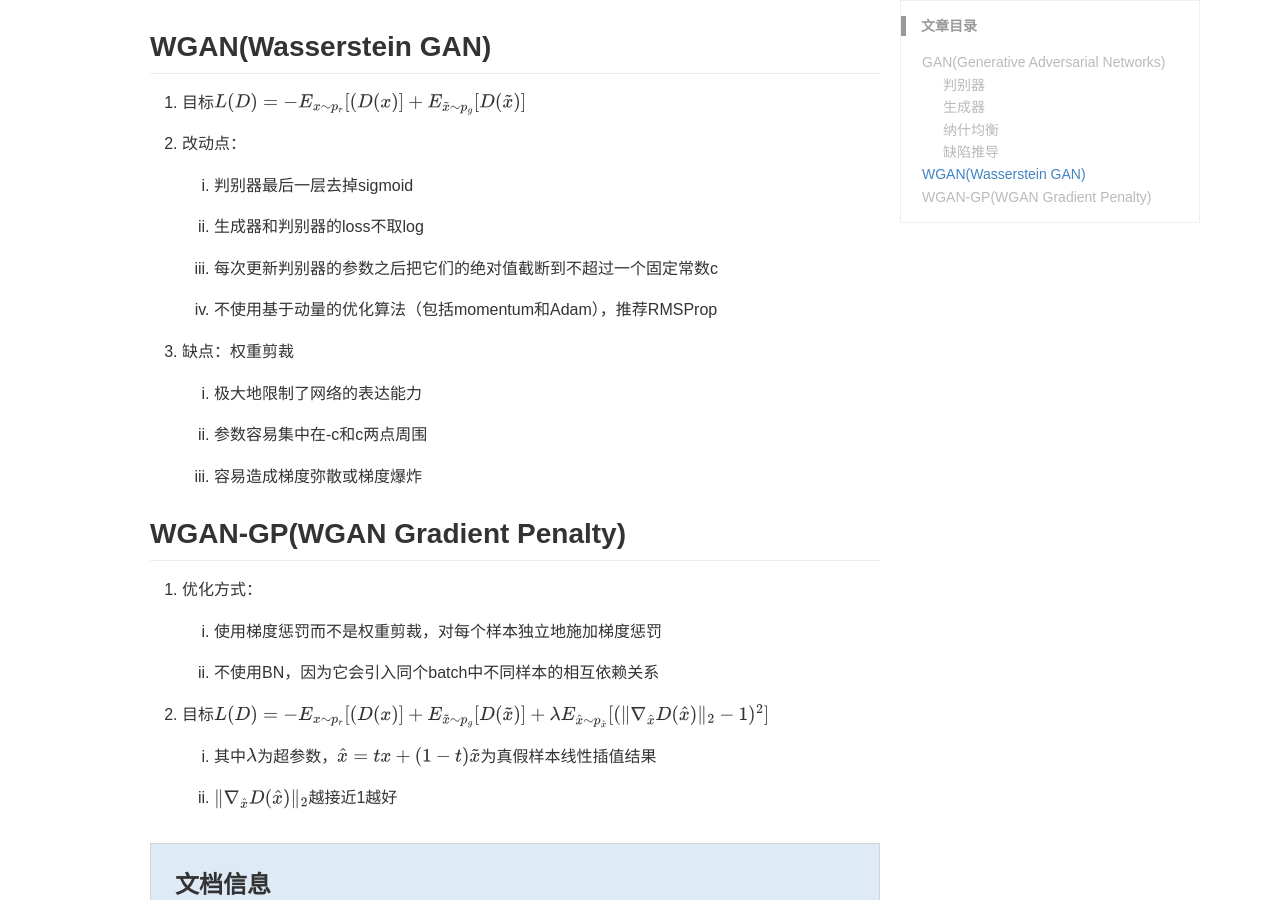
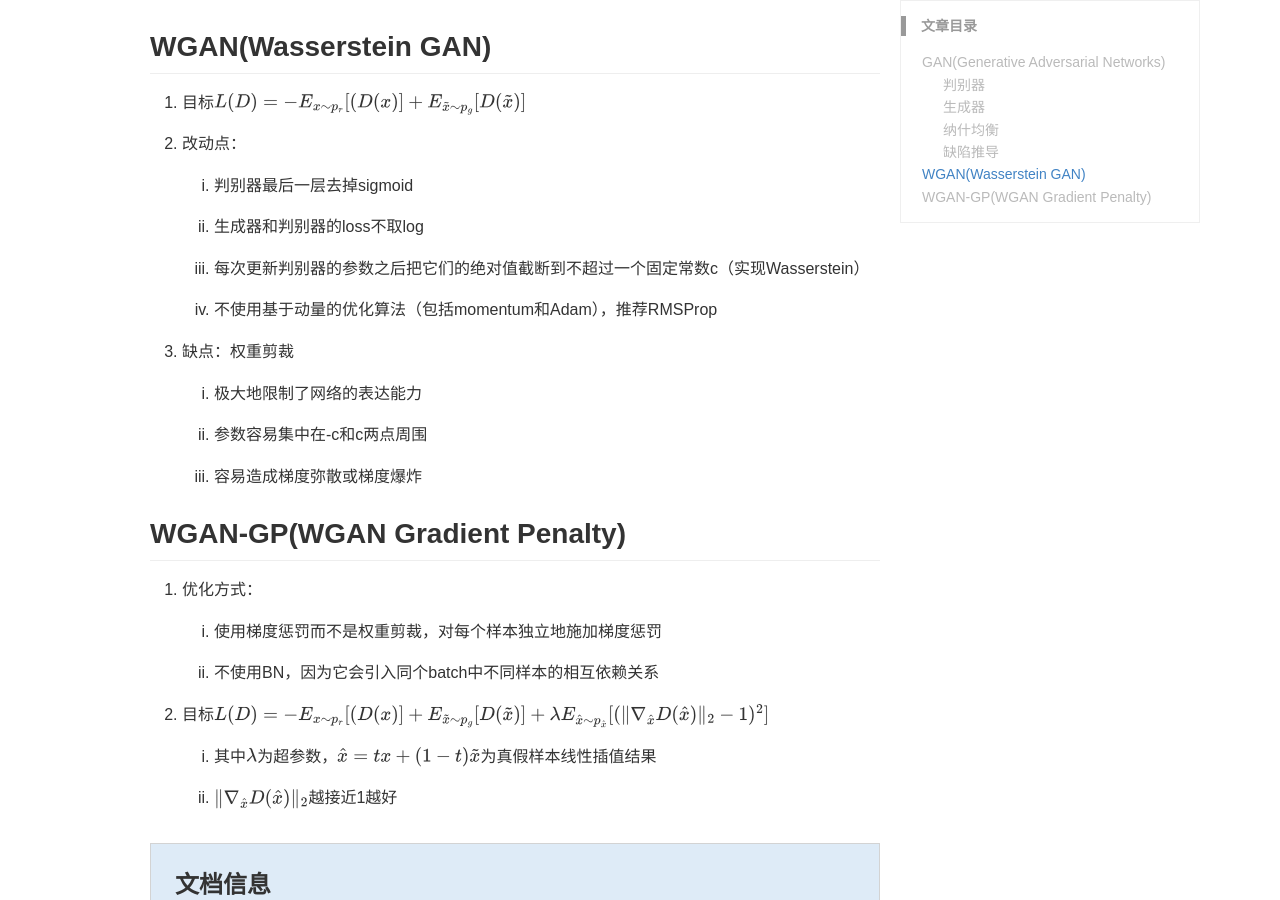
Before and after one commit to AccelYu/AccelYu.github.io, a Jekyll site: the page built from _posts/2020-08-02-nn_model04.md, in a window 1280 px wide and 900 px high, scrolled down 1893 px. Built offline with Jekyll 4.4.1, drawn with Linux system fonts in a browser that asks for light colours; some web fonts are replaced; comment, search, counter and statistics services are not loaded; a style sheet for code colours, icons or effects is not loaded; some of the changed text lies outside the part shown.

Commit message:
Update 2020-08-02-nn_model04.md

```diff
--- a/_posts/2020-08-02-nn_model04.md
+++ b/_posts/2020-08-02-nn_model04.md
@@ -72,7 +72,7 @@ $E_{x\sim p_g(x)}[-logD(x)]=D_{KL}(p_g \Vert p_r)+E_{x\sim p_r(x)}[log(D^\ast (x
 
    2. 生成器和判别器的loss不取log
 
-   3. 每次更新判别器的参数之后把它们的绝对值截断到不超过一个固定常数c
+   3. 每次更新判别器的参数之后把它们的绝对值截断到不超过一个固定常数c（实现Wasserstein）
 
    4. 不使用基于动量的优化算法（包括momentum和Adam），推荐RMSProp
 
```
